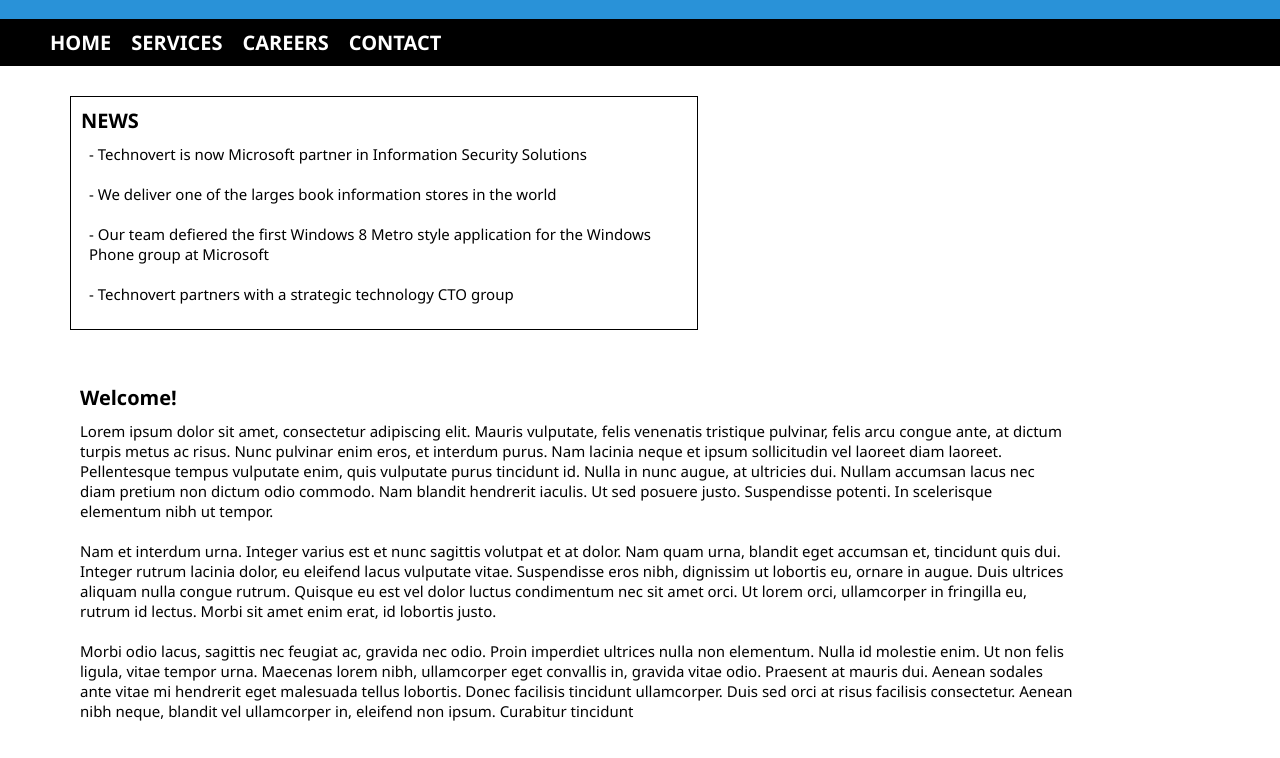
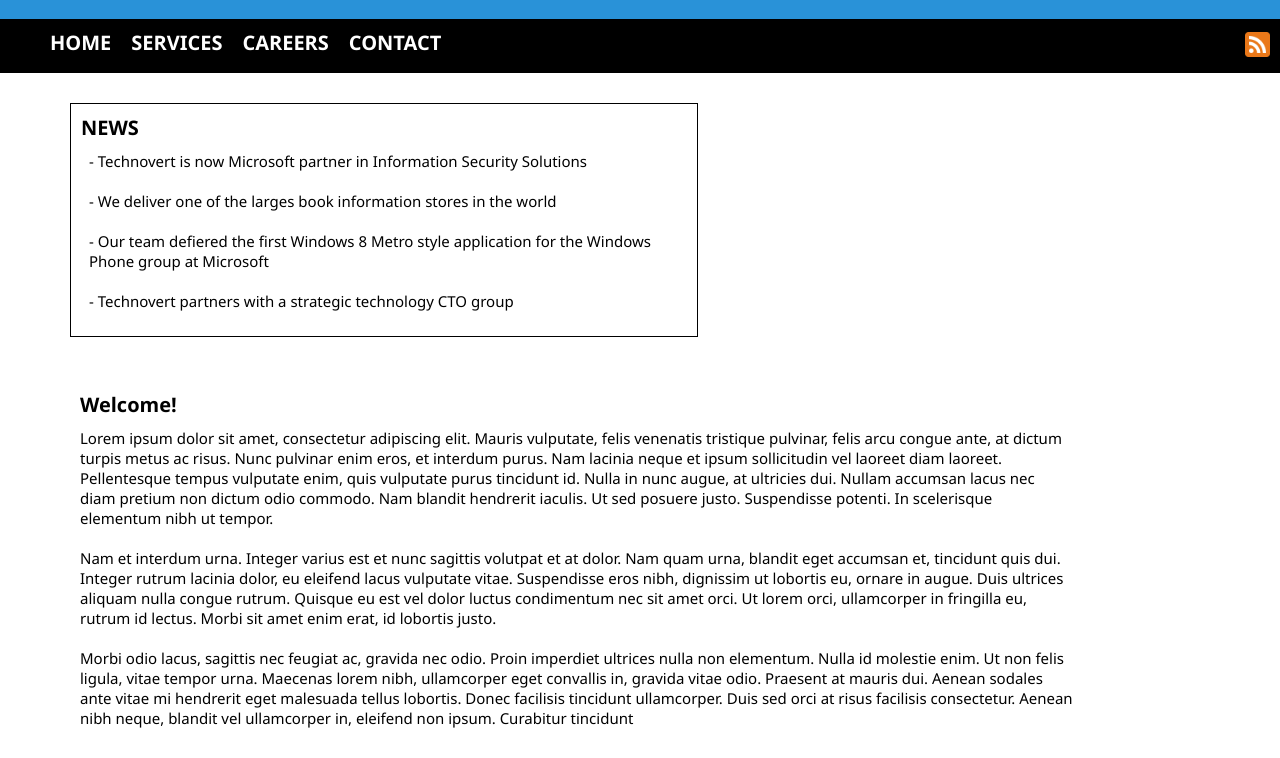
Before and after one commit to aishanya-gupta/technovert, a plain HTML site: page index.html in a window 1280 px wide. Shown: the part 129-887 px from the top of the page. Drawn offline with Linux system fonts and the light colour scheme.

Commit message:
techno: add RSS logo
Signed-off-by: aishanya-gupta <aishanyayada@gmail.com>

```diff
--- a/index.html
+++ b/index.html
@@ -19,8 +19,13 @@
                     <li>Services</li>
                     <li>Careers</li>
                     <li>Contact</li>
+                    <li class="rss">
+                        <image src="images/rss.png">
+                        </li>
                 </ul>
+
             </div>
+
         </nav>
 
     </header>
--- a/style.css
+++ b/style.css
@@ -47,3 +47,10 @@ main div p {
     margin-bottom: 25px;
     font-size: 15px;
 }
+.rss{
+    margin-left: auto;
+}
+.rss img{
+    width: 25px;
+    margin-top: 3px;
+}
```
Also changed, not shown: images/rss.png (added).
